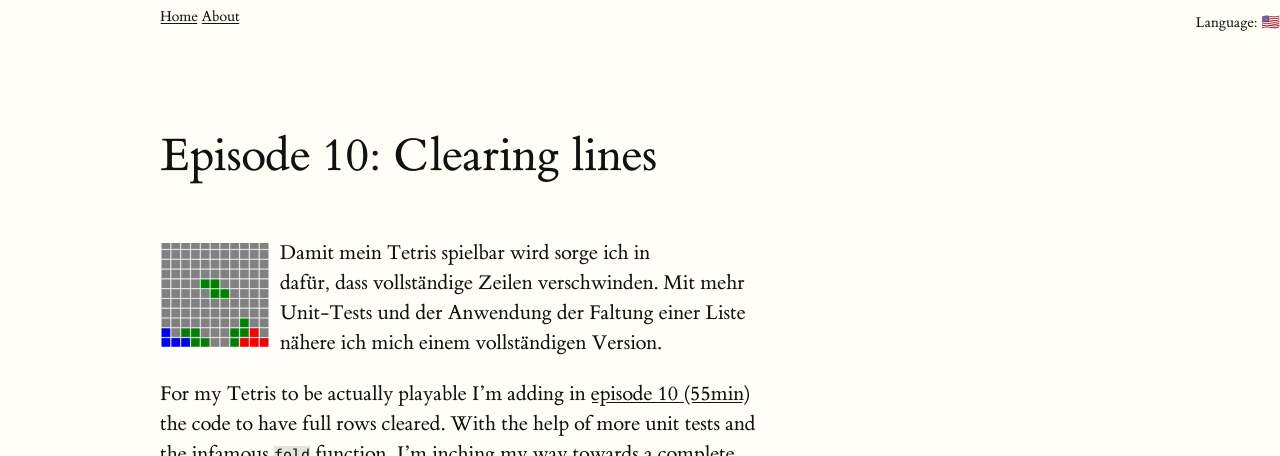
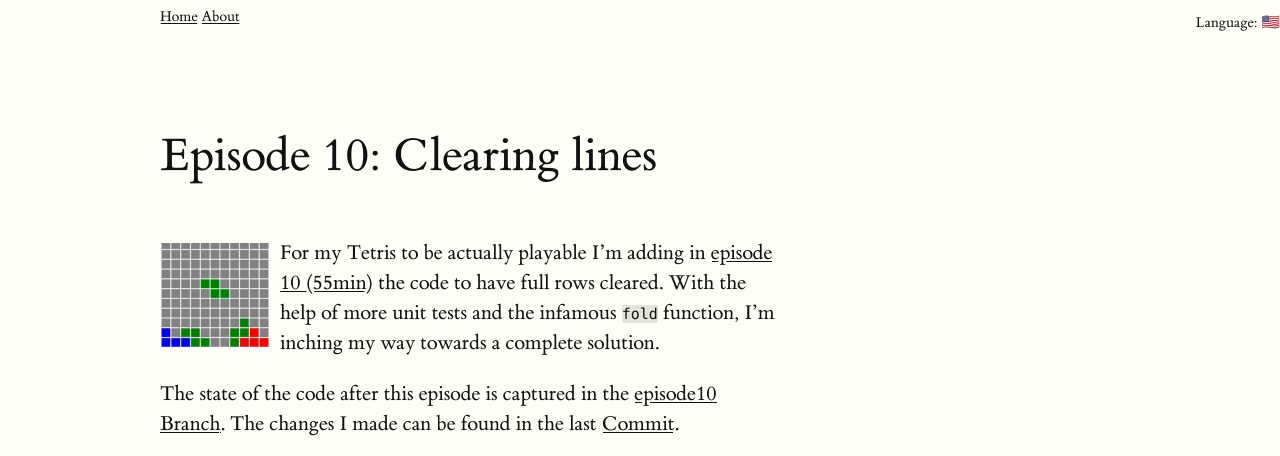
Before and after one commit to axelerator/axelerator.github.io, a Jekyll site: the page built from docs/_posts/2021-09-16-tetris-clear-lines-en.md, in a window 1280 px wide and 900 px high, cut to the strip 0-456 px from the top of the window. Built offline with Jekyll 4.4.1, drawn with Linux system fonts in a browser that asks for light colours; comment, search, counter and statistics services are not loaded.

Commit message:
remove de paragraph in en page

```diff
--- a/docs/_posts/2021-09-16-tetris-clear-lines-en.md
+++ b/docs/_posts/2021-09-16-tetris-clear-lines-en.md
@@ -8,11 +8,7 @@ permalink: /elm/en/tetris-clear-rows
 ---
 
 <img src="/assets/posts/tetris-clear-rows/teaser.gif" style="float:left; margin: 5px 10px 10px 0"/>
-Damit mein Tetris spielbar wird sorge ich in
-dafür, dass vollständige Zeilen verschwinden. Mit mehr Unit-Tests und der Anwendung der Faltung einer Liste nähere ich mich einem vollständigen Version.
-
 For my Tetris to be actually playable I'm adding in [episode 10 (55min)](https://www.youtube.com/watch?v=b1vnT6XTFP4) the code to have full rows cleared. With the help of more unit tests and the infamous `fold` function, I'm inching my way towards a complete solution.
-
 
 The state of the code after this episode is captured in the [episode10 Branch](https://github.com/axelerator/elm-tetris/tree/episode10). The changes I made can be found in the last [Commit](https://github.com/axelerator/elm-tetris/commit/74ac057b1037e10cd6c47b63647952c943054718).
 
```
